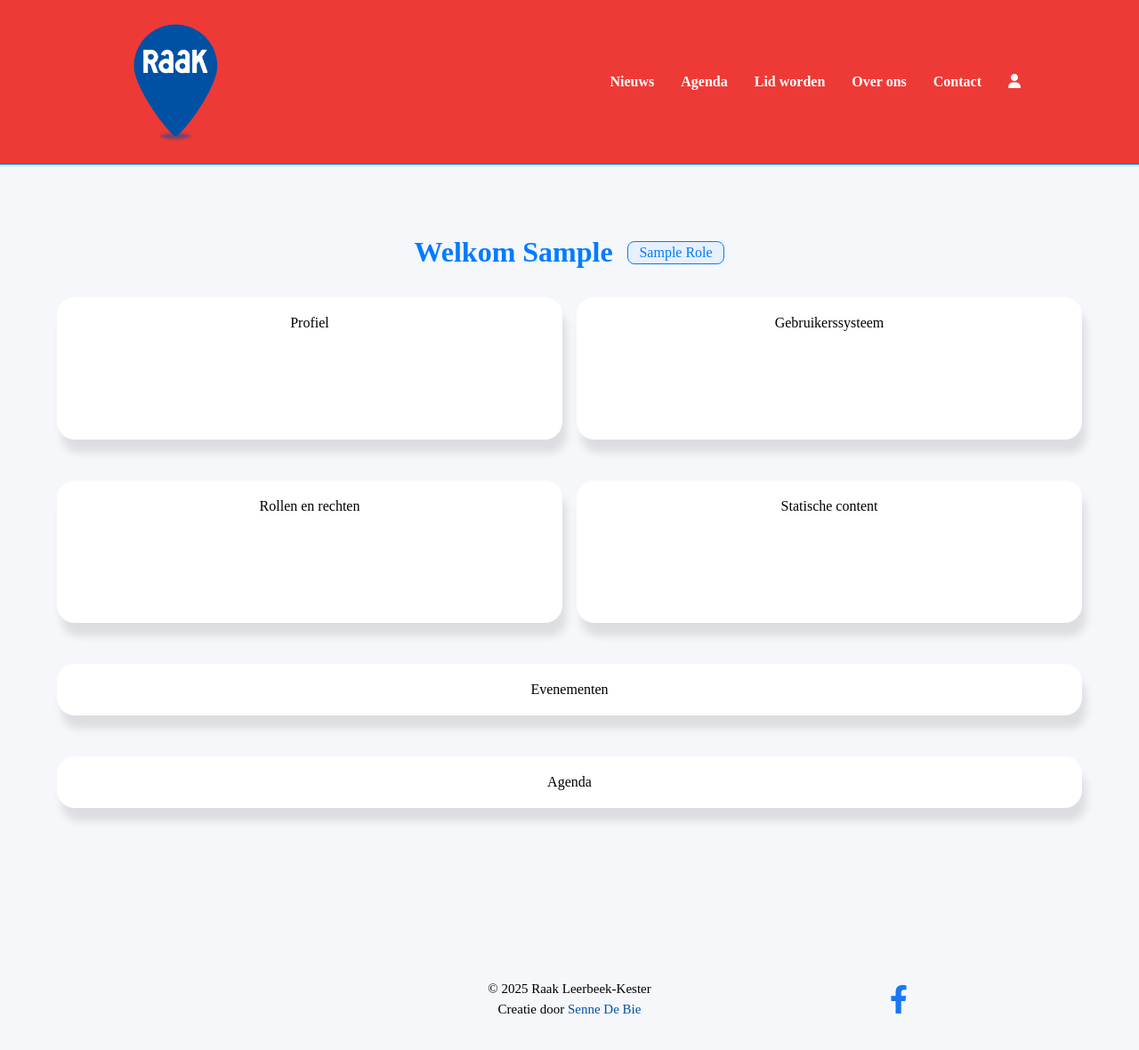
After one commit to sennedebie/raak-website, a Flask app: page /dashboard in a window 1280 px wide. The commit adds this page. Shown: the whole page at 89% size. Run offline with Flask 3, Linux system fonts and the light colour scheme; a user stored in the database is signed in; a database or web service that is not in the repository returns one stand-in record (values such as "Sample title"); some libraries are stand-ins or nearby versions; some web fonts are replaced.

Commit message:
feat: add dashboard page

```diff
--- a/app.py
+++ b/app.py
@@ -264,6 +264,12 @@ def about_us():
 def contact():
     ''' Contact page '''
     return render_template("contact.html")
+
+
+@app.route("/dashboard", endpoint="dashboard")
+def dashboard():
+    ''' User dashboard '''
+    return render_template("dashboard.html")
 # ════════════════════════════════════════════════
 # ▶ SPECIAL ROUTES: REGISTER & LOGIN
 # ════════════════════════════════════════════════
--- /dev/null
+++ b/static/css/dashboard.css
@@ -0,0 +1,145 @@
+/* ════════════════════════════════════════════════ */
+/* ▶ SECTION STYLING                                */
+/* ════════════════════════════════════════════════ */
+
+section {
+    min-height: 100vh;
+    width: 100%;
+    background: none;
+    background-color: transparent;
+    margin: 0;
+    padding: 0;
+    border: none;
+    box-sizing: border-box;
+    font: inherit;
+    color: inherit;
+    display: block;
+}
+
+.section-divider {
+    border: none;
+    height: 1px;
+    background: #007bff;
+    width: 100%;
+}
+
+body {
+    background-color: #F5F7FB;
+}
+
+.dashboard-header {
+    display: flex;
+    align-items: center;
+    gap: 1rem;
+    margin-bottom: 2rem;
+    margin-top: 5rem;
+    justify-content: center;
+}
+
+.greeting {
+    color: #007bff;
+    margin: 0;
+    font-size: 2rem;
+    font-weight: bold;
+    text-align: center;
+    text-decoration: none;
+}
+
+.roles-list {
+    display: flex;
+    gap: 0.5rem;
+}
+
+.role-badge {
+    border: 1px solid #007bff;
+    background: #e6f0ff;
+    color: #007bff;
+    border-radius: 8px;
+    padding: 0.2em 0.8em;
+    font-size: 1rem;
+    font-weight: 500;
+    display: inline-block;
+    text-transform: capitalize;
+}
+
+.dashboard-grid {
+    display: grid;
+    grid-template-columns: 1fr 1fr;
+    grid-template-rows: auto auto;
+    gap: 16px;
+    width: auto;
+    margin-left: 5vw;
+    margin-right: 5vw;
+}
+
+.panel1,
+.panel2,
+.panel3 {
+    background-color: white;
+    padding: 20px;
+    border-radius: 20px;
+    box-shadow: 5px 15px 10px rgba(0, 0, 0, 0.1);
+    width: 100%;
+    box-sizing: border-box;
+    min-width: 0;
+    justify-self: center;
+    align-self: center;
+    margin-bottom: 30px;
+}
+
+.panel1 {
+  min-height: 20vh;
+
+}
+
+.panel2 {
+    grid-column: 1 / span 2;
+}
+
+
+.panel3 {
+    grid-column: 1 / span 2;
+}
+/* ════════════════════════════════════════════════ */
+/* ▶ LOGIN CONTAINER                               */
+/* ════════════════════════════════════════════════ */
+
+.login-container {
+    background-color: #f4f4f4;
+    display: flex;
+    flex-direction: column;
+    justify-content: center;
+    align-items: center;
+    height: 50vh;
+    width: 50vw;
+    box-shadow: 5px 15px 10px rgba(0, 0, 0, 0.1);
+    margin-bottom: 50px;
+    border-radius: 30px;
+    text-align: center;
+}
+
+.label1 {
+    display: block;
+    text-align: left;
+    font-size: clamp(1rem, 2vw, 1.25rem);
+    color: grey;
+    margin-bottom: 5px;
+}
+
+input {
+    display: block;
+    margin-top: 16px;
+    padding: clamp(10px, 2vw, 12px);
+    border: 1px solid #ccc;
+    border-radius: 16px;
+    box-sizing: border-box;
+    font-size: clamp(1rem, 2vw, 1rem);
+    color: #0051a4;
+    font-weight: 500;
+    width: 70%;
+}
+
+input:focus {
+    border-color: #0051a4;
+    outline: none;
+}
--- a/static/css/style.css
+++ b/static/css/style.css
@@ -58,7 +58,7 @@ header {
 
 .nav-buttons a {
     text-decoration: none;
-    color: #0051a4;
+    color: white;
     font-weight: bold;
     transition: color 0.3s ease;
 }
--- /dev/null
+++ b/templates/dashboard.html
@@ -0,0 +1,29 @@
+{% extends "base.html" %} {% block extra_css %}
+<link
+  rel="stylesheet"
+  href="{{ url_for('static', filename='css/dashboard.css') }}"
+/>
+{% endblock %} {% block title %}Dashboard{% endblock %} {% block content %}
+
+<section class="section1">
+  <div class="dashboard-header">
+    <h1 class="greeting">Welkom {{ current_user.first_name }}</h1>
+    <div class="roles-list">
+      {% for role in current_user.roles %}
+      <span class="role-badge">{{ role }}</span>
+      {% endfor %}
+    </div>
+  </div>
+
+  <div class="dashboard-grid">
+    <div class="panel1">Profiel</div>
+    <div class="panel1">Gebruikerssysteem</div>
+    <div class="panel1">Rollen en rechten</div>
+    <div class="panel1">Statische content</div>
+
+    <div class="panel2">Evenementen</div>
+
+    <div class="panel3">Agenda</div>
+  </div>
+</section>
+{% endblock %}
```
